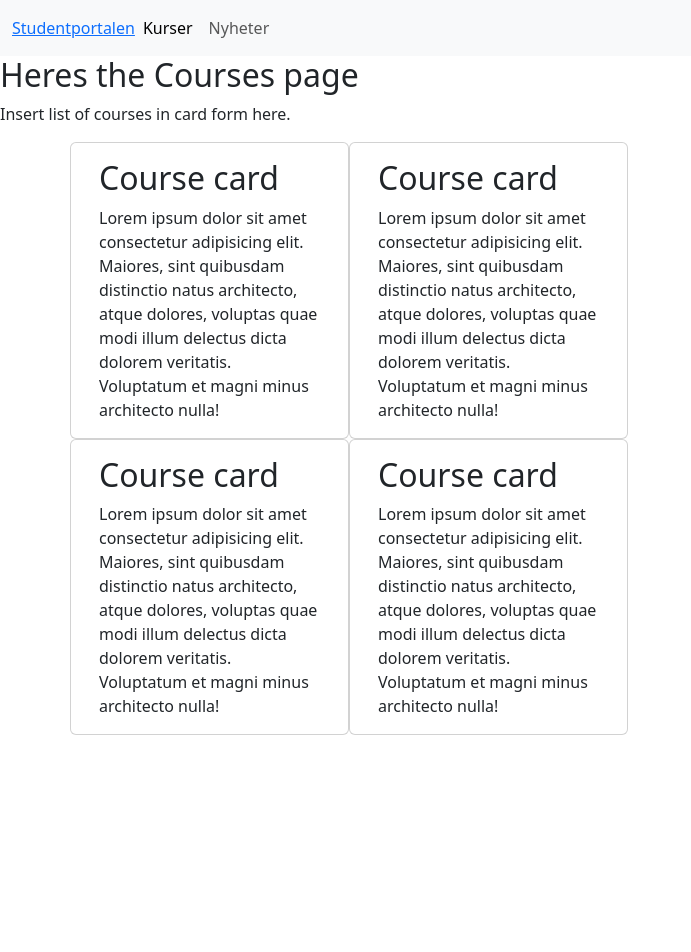
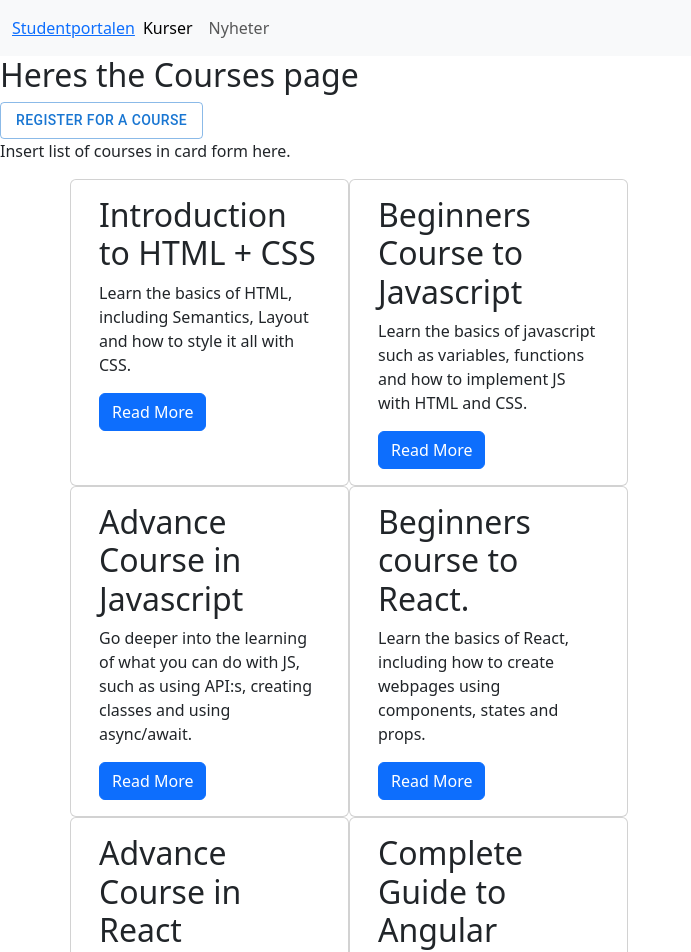
Before and after one commit to Grayfox665/f25d-react-studentportal, a React (Vite) app: page /courses in a window 1280 px wide. Shown: the top 952 px of the page, without its empty margins (0-691 px from the left). Before the commit the page ends 800 px from the top, so only its background shows below. Built offline with nearby package versions, Linux system fonts and the light colour scheme.

Commit message:
Created Courses, CourseCard, Register And the Form.

```diff
--- a/src/App.jsx
+++ b/src/App.jsx
@@ -4,6 +4,8 @@ import Navbar from "./components/Navbar";
 import Home from "./pages/Home";
 import Courses from "./pages/Courses";
 import News from "./pages/News";
+import CourseDetails from "./pages/CourseDetails";
+import Register from "./pages/Register";
 
 function App() {
   return (
@@ -13,6 +15,8 @@ function App() {
         <Route path="/" element={<Home />} />
         <Route path="/courses" element={<Courses />} />
         <Route path="/news" element={<News />} />
+        <Route path="/courses/:id" element={<CourseDetails />} />
+        <Route path="/register" element={<Register />} />
       </Routes>
     </div>
   );
--- a/src/components/CourseCard.jsx
+++ b/src/components/CourseCard.jsx
@@ -1,16 +1,15 @@
 import "bootstrap/dist/css/bootstrap.min.css";
+import { Link } from "react-router-dom";
 
-export default function CourseCard() {
+export default function CourseCard({ id, title, description }) {
   return (
     <div className="card col-6">
       <div className="card-body">
-        <h2 className="card-title">Course card</h2>
-        <p className="card-text">
-          Lorem ipsum dolor sit amet consectetur adipisicing elit. Maiores, sint
-          quibusdam distinctio natus architecto, atque dolores, voluptas quae
-          modi illum delectus dicta dolorem veritatis. Voluptatum et magni minus
-          architecto nulla!
-        </p>
+        <h2 className="card-title">{title}</h2>
+        <p className="card-text">{description}</p>
+        <Link to={`/courses/${id}`} className="btn btn-primary">
+          Read More
+        </Link>
       </div>
     </div>
   );
--- a/src/data/courses.js
+++ b/src/data/courses.js
@@ -0,0 +1,58 @@
+const coursesData = [
+  {
+    id: 1,
+    title: "Introduction to HTML + CSS",
+    description:
+      "Learn the basics of HTML, including Semantics, Layout and how to style it all with CSS.",
+  },
+  {
+    id: 2,
+    title: "Beginners Course to Javascript",
+    description:
+      "Learn the basics of javascript such as variables, functions and how to implement JS with HTML and CSS.",
+  },
+  {
+    id: 3,
+    title: "Advance Course in Javascript",
+    description:
+      "Go deeper into the learning of what you can do with JS, such as using API:s, creating classes and using async/await.",
+  },
+  {
+    id: 4,
+    title: "Beginners course to React.",
+    description:
+      "Learn the basics of React, including how to create webpages using components, states and props.",
+  },
+  {
+    id: 5,
+    title: "Advance Course in React",
+    description:
+      "Delve deeper into React with theachings on how to use hooks, context and to use perfomance optimization",
+  },
+  {
+    id: 6,
+    title: "Complete Guide to Angular",
+    description:
+      "Learn how to use Angular to create reactive webpages, like how to use their standalone components from the ground up.",
+  },
+  {
+    id: 7,
+    title: "Complete Python Course",
+    description:
+      "Learn how to code in Python programming languages by building new projects while learning how to code automation, games and apps.",
+  },
+  {
+    id: 8,
+    title: "Full Course on Next JS",
+    description:
+      "Learn how to build apps in Next JS and learn the differences between running Next JS in development and in production enviroment.",
+  },
+  {
+    id: 9,
+    title: "Course in NodeJS",
+    description:
+      "Learn the how to code in NodeJS by building full-featured backend projects step-bystep",
+  },
+];
+
+export default coursesData;
--- a/src/pages/CourseDetails.jsx
+++ b/src/pages/CourseDetails.jsx
@@ -1,8 +1,18 @@
+import { useParams } from "react-router-dom";
+import coursesData from "../data/courses";
+
 export default function CourseDetails() {
+  const { id } = useParams();
+  const course = coursesData.find((course) => course.id === parseInt(id));
+
+  if (!course) {
+    return <p>Course not found!</p>;
+  }
+
   return (
-    <div>
-      <h3>This here be course details</h3>
-      <p> corse details right here</p>
+    <div className="container mt-4">
+      <h3>{course.title}</h3>
+      <p>{course.description} </p>
       <p>
         Lorem ipsum dolor sit amet consectetur adipisicing elit. Optio voluptate
         obcaecati, aspernatur veritatis quas temporibus, aperiam neque corporis
--- a/src/pages/Courses.jsx
+++ b/src/pages/Courses.jsx
@@ -1,16 +1,26 @@
+import { Button } from "@mui/material";
 import CourseCard from "../components/CourseCard";
+import coursesData from "../data/courses";
+import { Link } from "react-router-dom";
 
 export default function Courses() {
   return (
     <div>
       <h2>Heres the Courses page</h2>
+      <Link to="/register">
+        <Button variant="outlined">Register for a Course</Button>
+      </Link>
       <p>Insert list of courses in card form here.</p>
       <div className="container row-md row-cols-2 align-items-start ">
         <div className="row justify-content-around">
-          <CourseCard />
-          <CourseCard />
-          <CourseCard />
-          <CourseCard />
+          {coursesData.map((course) => (
+            <CourseCard
+              key={course.id}
+              id={course.id}
+              title={course.title}
+              description={course.description}
+            />
+          ))}
         </div>
       </div>
     </div>
--- a/src/pages/Register.jsx
+++ b/src/pages/Register.jsx
@@ -0,0 +1,83 @@
+import { useState } from "react";
+import {
+  Container,
+  TextField,
+  Button,
+  MenuItem,
+  Typography,
+  Box,
+} from "@mui/material";
+import coursesData from "../data/courses";
+
+export default function Register() {
+  const [formData, setFormData] = useState({
+    name: "",
+    email: "",
+    courseId: "",
+  });
+
+  const handleChange = (e) => {
+    const { name, value } = e.target;
+    setFormData((prev) => ({ ...prev, [name]: value }));
+  };
+
+  const handleSubmit = (e) => {
+    e.preventDefault();
+    console.log("Registration Data:", formData);
+
+    setFormData({ name: "", email: "", courseId: "" });
+    alert("Registration successful!");
+  };
+
+  return (
+    <Container maxWidth="sm">
+      <Box mt={5}>
+        <Typography variant="h4" gutterBottom>
+          Course Registration
+        </Typography>
+        <form onSubmit={handleSubmit}>
+          <TextField
+            fullWidth
+            label="Name"
+            name="name"
+            value={formData.name}
+            onChange={handleChange}
+            margin="normal"
+            required
+          />
+          <TextField
+            fullWidth
+            label="Email"
+            name="email"
+            type="email"
+            value={formData.email}
+            onChange={handleChange}
+            margin="normal"
+            required
+          />
+          <TextField
+            fullWidth
+            select
+            label="Select a Course"
+            name="courseId"
+            value={formData.courseId}
+            onChange={handleChange}
+            margin="normal"
+            required
+          >
+            {coursesData.map((course) => (
+              <MenuItem key={course.id} value={course.id}>
+                {course.title}
+              </MenuItem>
+            ))}
+          </TextField>
+          <Box mt={3}>
+            <Button type="submit" variant="contained" color="primary" fullWidth>
+              Register
+            </Button>
+          </Box>
+        </form>
+      </Box>
+    </Container>
+  );
+}
```
